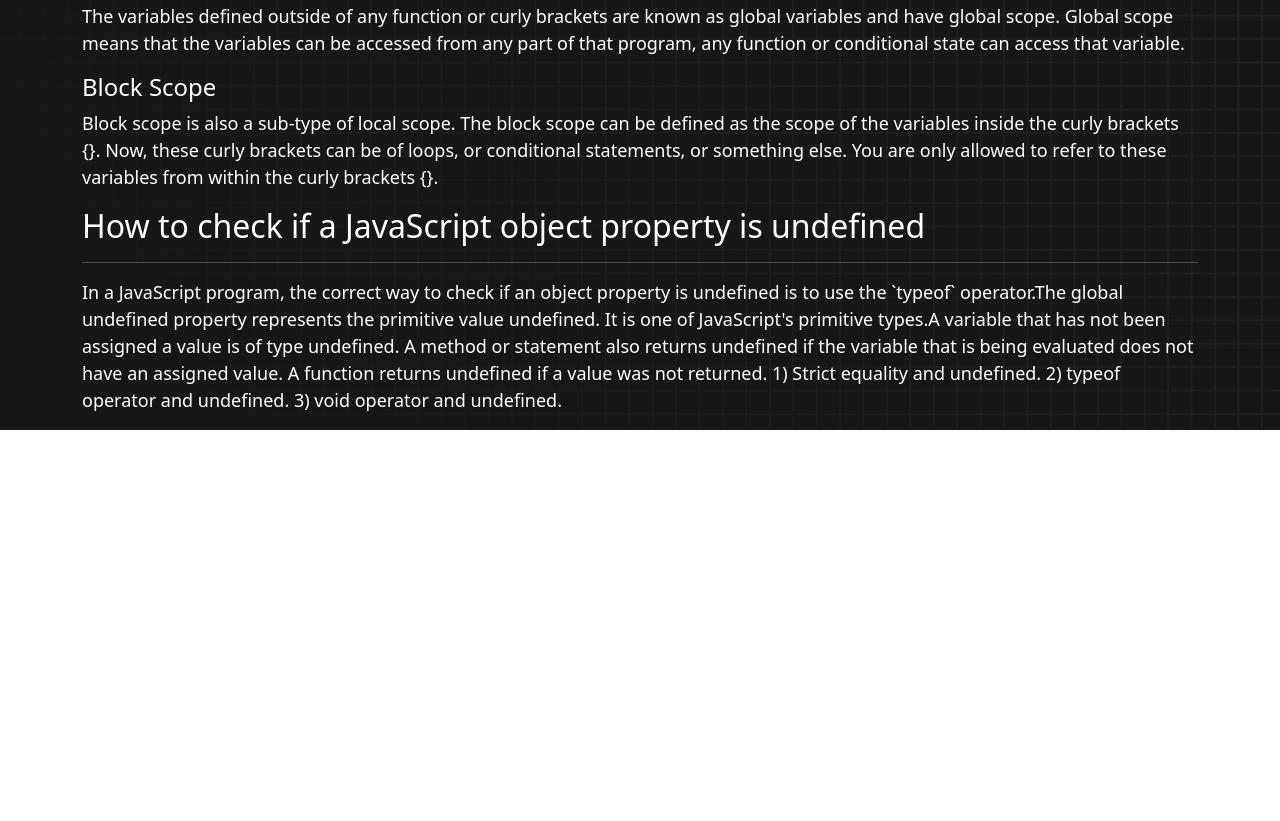
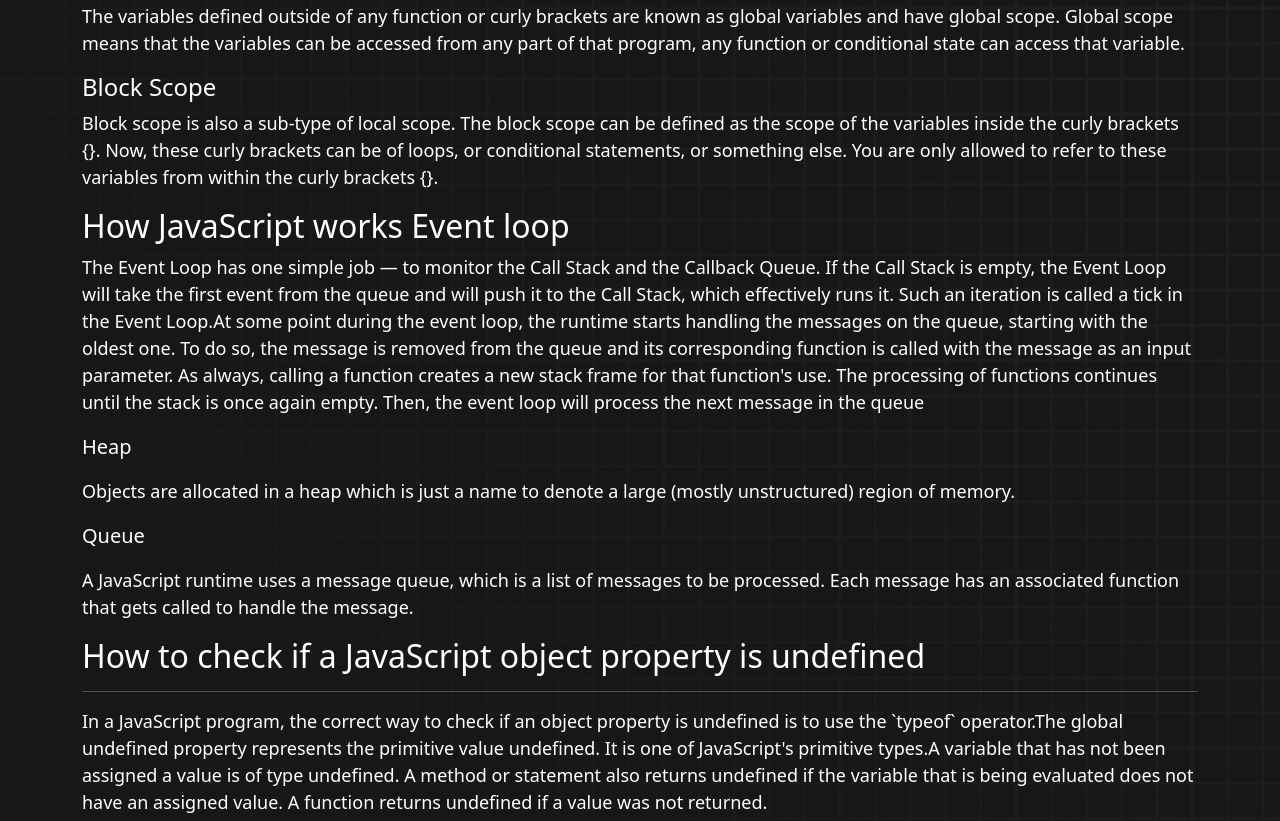
Before and after one commit to Hiru1728/speed-monster, a plain HTML site: page blog.html in a window 1280 px wide. Shown: the part 530-1351 px from the top of the page. Before the commit the page ends 960 px from the top, so only its background shows below. Drawn offline with nearby package versions, Linux system fonts and the light colour scheme.

Commit message:
final commit

```diff
--- a/blog.html
+++ b/blog.html
@@ -19,6 +19,10 @@
 
         p {
             font-size: 18px;
+        }
+
+        .p1 {
+            font-size: 20px;
         }
     </style>
 </head>
@@ -55,7 +59,25 @@
         </p>
     </div>
     <div class="font-color">
-        <h2></h2>
+        <h2>How JavaScript works Event loop</h2>
+        <p>The Event Loop has one simple job — to monitor the Call Stack and the Callback Queue. If the Call Stack is
+            empty, the Event Loop will take the first event from the queue and will push it to the Call Stack, which
+            effectively runs it. Such an iteration is called a tick in the Event Loop.At some point during the event
+            loop, the runtime starts handling the messages on the queue, starting with the oldest one. To do so, the
+            message is removed from the queue and its corresponding function is called with the message as an input
+            parameter. As always, calling a function creates a new stack frame for that function's use.
+            The processing of functions continues until the stack is once again empty. Then, the event loop will process
+            the next message in the queue
+        </p>
+        <p class="p1">Heap</p>
+        <p>
+            Objects are allocated in a heap which is just a name to denote a large (mostly unstructured) region of
+            memory.
+        </p>
+        <p class="p1">Queue</p>
+        <p>A JavaScript runtime uses a message queue, which is a list of messages to be processed. Each message has an
+            associated function that gets called to handle the message.
+        </p>
     </div>
     <div class="font-color">
         <h2>How to check if a JavaScript object property is undefined</h2>
@@ -65,10 +87,10 @@
             primitive types.A variable that has not been assigned a value is of type undefined. A method or statement
             also returns undefined if the variable that is being evaluated does not have an assigned value. A function
             returns undefined if a value was not returned.
-
-            1) Strict equality and undefined.
-            2) typeof operator and undefined.
-            3) void operator and undefined.
+            <br>
+            1) Strict equality and undefined. <br>
+            2) typeof operator and undefined. <br>
+            3) void operator and undefined. <br>
         </p>
     </div>
 
```
